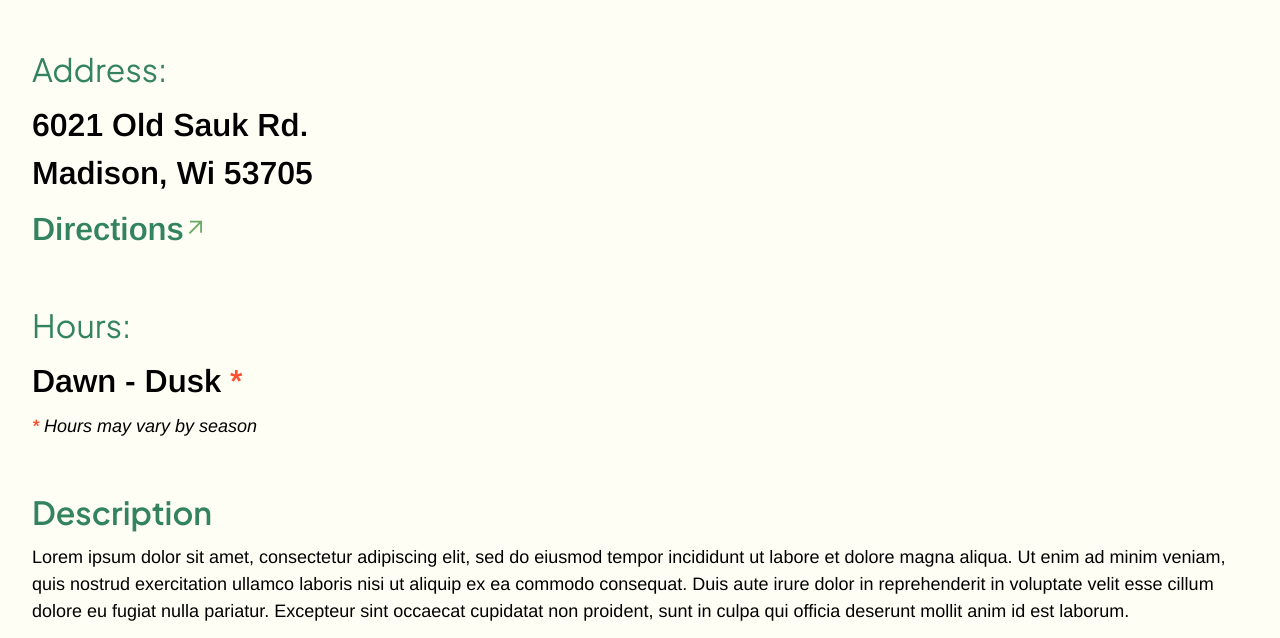
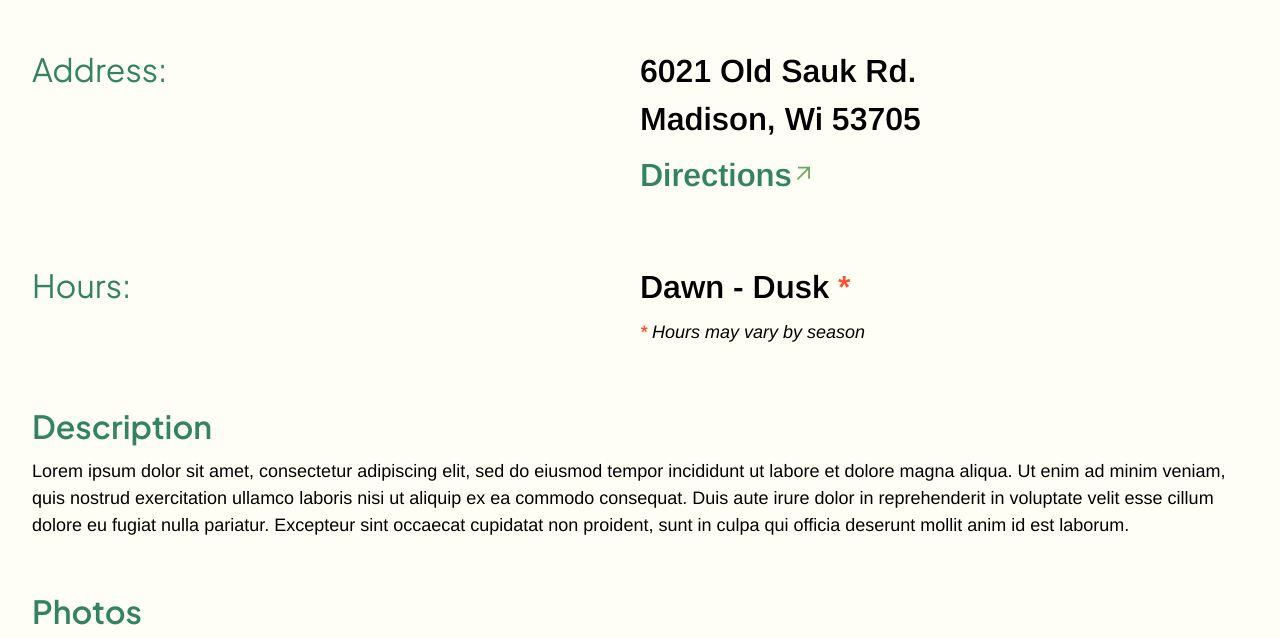
Before and after one commit to JoeDoodle13/Capstone-Owen-Park-Conservancy, a plain HTML site: page index.html in a window 1280 px wide. Shown: the part 175-813 px from the top of the page. Drawn offline with nearby package versions, Linux system fonts and the light colour scheme.

Commit message:
narrow view of key information
Redid classes so it's a bit cleaner to read
Adjusted the base layer section, mainly the headers, so it's cleaner. Also to ensure that h2s within key-container work as expected

```diff
--- a/assets/styles.css
+++ b/assets/styles.css
@@ -106,30 +106,30 @@
     max-width: 100%;
   }
 
-  header {
-    text-align: center;
-  }
-
   h1, h2, h3 {
-    color: var(--base-green);
-    font-weight: var(--medium-weight);
     font-family: var(--headers-font);
-
     margin-block: 1rem;
   }
 
+  h1,
+  h2 {
+    color: var(--base-green);
+  }
+
+  h2,
+  h3 {
+    font-weight: var(--medium-weight);
+  }
+
+  /*  header  */
   h1 a {
-    color: var(--grey);
     font-size: var(--size-400);
     font-weight: var(--heavy-weight);
-
     line-height: 1.125;
   }
-
   .title {
     display: block;
   }
-
   @media (min-width: 53rem) {
     .title {
       display: inline;
@@ -161,13 +161,11 @@
     font-weight: var(--medium-weight);
     font-family: var(--headers-font);
   }
-
   /* TO-DO: round edges of about and contact when highlighted */
   nav li {
     flex: 1;
     padding: var(--size-100);
   }
-
   nav a {
     color: var(--ivory);
   }
@@ -176,13 +174,15 @@
 @layer layout {
   /* Add page-level layout and composition classes here. */
   /* Does it place major regions of the page, ie header, main grid, footer, etc */
+  header {
+    text-align: center;
+  }
+
   nav ul {
     display: flex;
     justify-content: space-around;
     align-items: center;
   }
-
-  /* flex items */
 }
 
 @layer components {
@@ -204,7 +204,7 @@
   @media (min-width: 38rem) {
     .card {
       display: grid;
-      grid-template-columns: 1fr 1fr;
+      grid-template-columns: repeat(2, 1fr);
       grid-auto-rows: minmax(50px, auto);
       align-items: center;
     }
@@ -217,6 +217,10 @@
   }
 
   /* important information */
+  .key-container {
+    margin-block-start: var(--size-400);
+    margin-block-end: var(--size-50);
+  }
   .key-header {
     font-weight: var(--light-weight);
   }
@@ -226,6 +230,19 @@
   }
   .note {
     font-style: italic;
+    font-size: 1.125rem;
+    font-weight: var(--light-weight);
+  }
+  @media (min-width: 42rem) {
+    .key-container h2 {
+      margin: 0;
+    }
+    .key-container {
+      display: grid;
+      grid-template-columns: repeat(2, 1fr);
+      grid-template-rows: auto auto;
+      align-items: baseline;
+    }
   }
 
   .required {
--- a/index.html
+++ b/index.html
@@ -22,26 +22,29 @@
         <img src="" alt="(not complete)">
     </header>
     <main>
-
         <section class="key-container">
             <h2 class="key-header">Address:</h2>
-            <address class="key-content">
+            <div class="key-content">
+                <address>
                     6021 Old Sauk Rd.<br>
                     Madison, Wi 53705
                 </address>
                 <div>
-                <p class="key-content">
+                    <p>
                         <a label="external link to location via google maps" href="https://www.google.com/maps/dir//6021+Old+Sauk+Rd,+Madison,+WI+53705/@43.0711644,-89.4891222,16z/data=!4m18!1m8!3m7!1s0x8807ae912bea4635:0x49eb6ae22be8aae4!2s6021+Old+Sauk+Rd,+Madison,+WI+53705!3b1!8m2!3d43.0705339!4d-89.48485!16s%2Fg%2F11c3q4w0zz!4m8!1m0!1m5!1m1!1s0x8807ae912bea4635:0x49eb6ae22be8aae4!2m2!1d-89.48485!2d43.0705339!3e0?entry=ttu&g_ep=EgoyMDI2MTExOC4xIKXMDSoASAFQAw%3D%3D" target="_blank" rel="noopener noreferrer">
                             Directions<img src="./assets/images+icons/external-icon.svg" alt="" width="24">
                         </a>
                     </p>
                 </div>
+            </div>
         </section>
 
-        <section>
+        <section class="key-container">
             <h2 class="key-header">Hours:</h2>
-            <p class="key-content">Dawn - Dusk <span class="required">*</span></p>
+            <div class="key-content">
+                <p>Dawn - Dusk <span class="required">*</span></p>
                 <p class="note"><span class="required">*</span> Hours may vary by season</p>
+            </div>
         </section>
 
         <section>
```
Also changed, not shown: contact.html (+2 -2 lines). Lines whose indentation alone changed are shown as unchanged.
